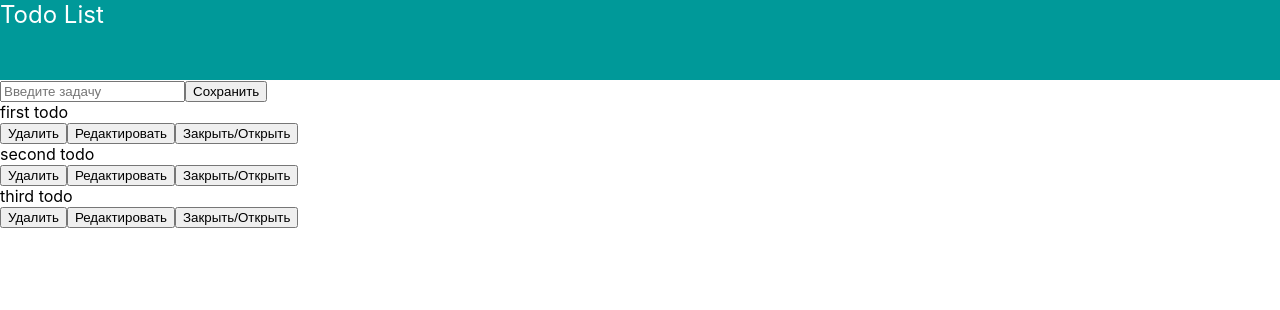
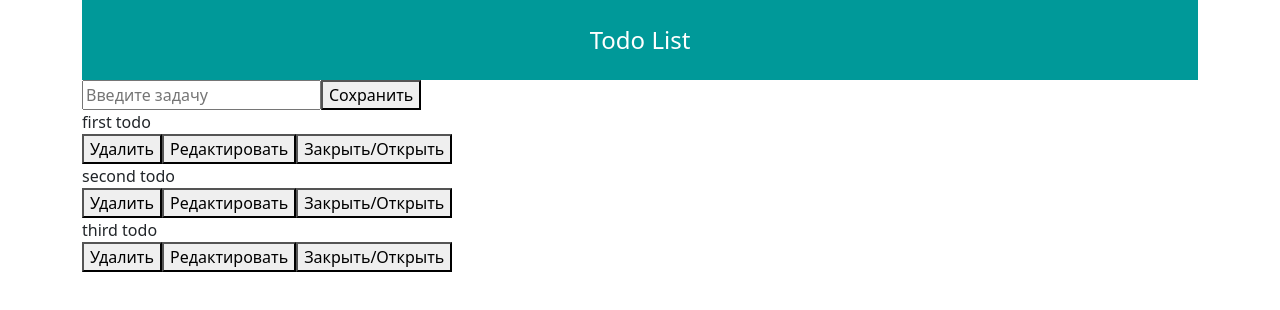
Before and after one commit to AShamshin/myReact, a React (Create React App) app: page / in a window 1280 px wide. Shown: the top 310 px of the page. Built offline with nearby package versions, Linux system fonts and the light colour scheme.

Commit message:
Todo bootstrap

```diff
--- a/package.json
+++ b/package.json
@@ -10,7 +10,9 @@
     "@types/node": "^16.7.13",
     "@types/react": "^18.0.0",
     "@types/react-dom": "^18.0.0",
+    "bootstrap": "^5.2.3",
     "react": "^18.2.0",
+    "react-bootstrap": "^2.7.0",
     "react-dom": "^18.2.0",
     "react-scripts": "5.0.1",
     "typescript": "^4.4.2",
--- a/src/App.tsx
+++ b/src/App.tsx
@@ -1,4 +1,5 @@
 import { useState } from 'react';
+import { Container } from 'react-bootstrap';
 import './App.css';
 import { AddTodo } from './components/AddTodo/AddTodo';
 import { Header } from './components/Header/Header';
@@ -12,11 +13,11 @@ function App() {
   ]);
 
   return (
-    <div className='App'>
+    <Container>
       <Header />
       <AddTodo todo={todo} setTodo={setTodo} />
       <TodoList todo={todo} setTodo={setTodo} />
-    </div>
+    </Container>
   );
 }
 
--- a/src/components/AddTodo/AddTodo.jsx
+++ b/src/components/AddTodo/AddTodo.jsx
@@ -1,6 +1,6 @@
 import { useState } from 'react';
 import { v4 as uuidv4 } from 'uuid';
-
+import { Col, Row } from 'react-bootstrap';
 export function AddTodo(props) {
   const [value, setValue] = useState('');
 
@@ -13,6 +13,8 @@ export function AddTodo(props) {
   }
 
   return (
+    <Row>
+      <Col>
         <div>
           <input
             type='text'
@@ -22,5 +24,7 @@ export function AddTodo(props) {
           />
           <button onClick={saveTodo}>Сохранить</button>
         </div>
+      </Col>{' '}
+    </Row>
   );
 }
--- a/src/components/Header/Header.module.css
+++ b/src/components/Header/Header.module.css
@@ -3,4 +3,7 @@
   font-size: 24px;
   color: #fff;
   background: #009999;
+  display: flex;
+  align-items: center;
+  justify-content: center;
 }
--- a/src/components/Header/Header.tsx
+++ b/src/components/Header/Header.tsx
@@ -1,5 +1,12 @@
+import { Col, Row } from 'react-bootstrap';
 import s from './Header.module.css';
 
 export function Header() {
-  return <div className={s.root}>Todo List</div>;
+  return (
+    <Row>
+      <Col>
+        <div className={s.root}>Todo List</div>
+      </Col>
+    </Row>
+  );
 }
--- a/src/index.tsx
+++ b/src/index.tsx
@@ -3,6 +3,7 @@ import ReactDOM from 'react-dom/client';
 import './index.css';
 import App from './App';
 import reportWebVitals from './reportWebVitals';
+import 'bootstrap/dist/css/bootstrap.min.css';
 
 const root = ReactDOM.createRoot(
   document.getElementById('root') as HTMLElement
```
Also changed, not shown: 2 other files (tests, documents, lock files or other folders). Lines whose indentation alone changed are shown as unchanged.
